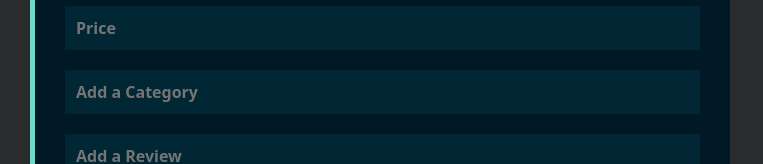
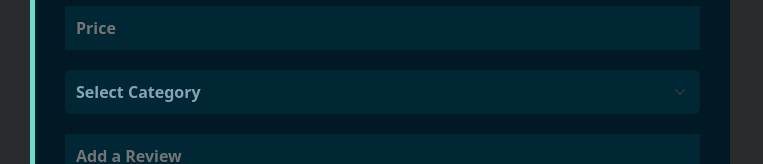
Before and after one commit to reez-code/game-store, a React (Vite) app in the folder Frontend/: page /sell in a window 1280 px wide. Shown: the part 486-650 px from the top of the page, without its empty margins (0-763 px from the left). Built offline with nearby package versions, Linux system fonts and the light colour scheme; a web font is replaced by a local one.

Commit message:
select category

```diff
--- a/Frontend/src/components/UserGamesForm.jsx
+++ b/Frontend/src/components/UserGamesForm.jsx
@@ -2,7 +2,7 @@ import "../CSS/userGames.css";
 import { useForm, Controller } from "react-hook-form";
 import { z } from "zod";
 import { zodResolver } from "@hookform/resolvers/zod";
-
+import Form from "react-bootstrap/Form";
 function UserGamesForm() {
   const schema = z.object({
     name: z
@@ -186,12 +186,16 @@ function UserGamesForm() {
             control={control}
             render={({ field, fieldState }) => (
               <div>
-                <input
-                  placeholder="Add a Category"
-                  type="text"
+                <Form.Select
+                  aria-label="Default select example"
                   className="input"
                   {...field}
-                />
+                >
+                  <option>Select Category</option>
+                  <option value="1">One</option>
+                  <option value="2">Two</option>
+                  <option value="3">Three</option>
+                </Form.Select>
                 {fieldState.invalid && (
                   <p className="text-danger">{fieldState.error.message}</p>
                 )}
```
